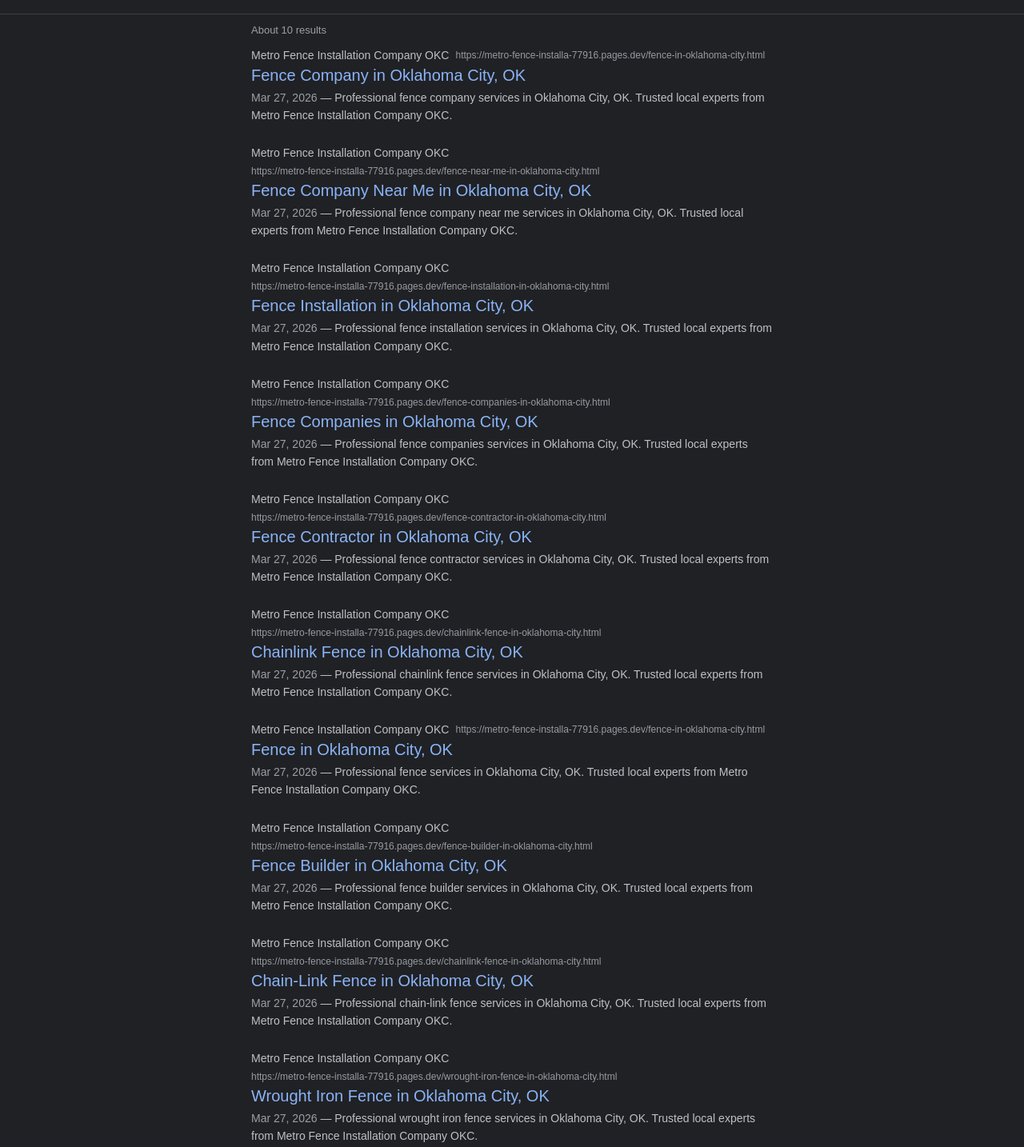
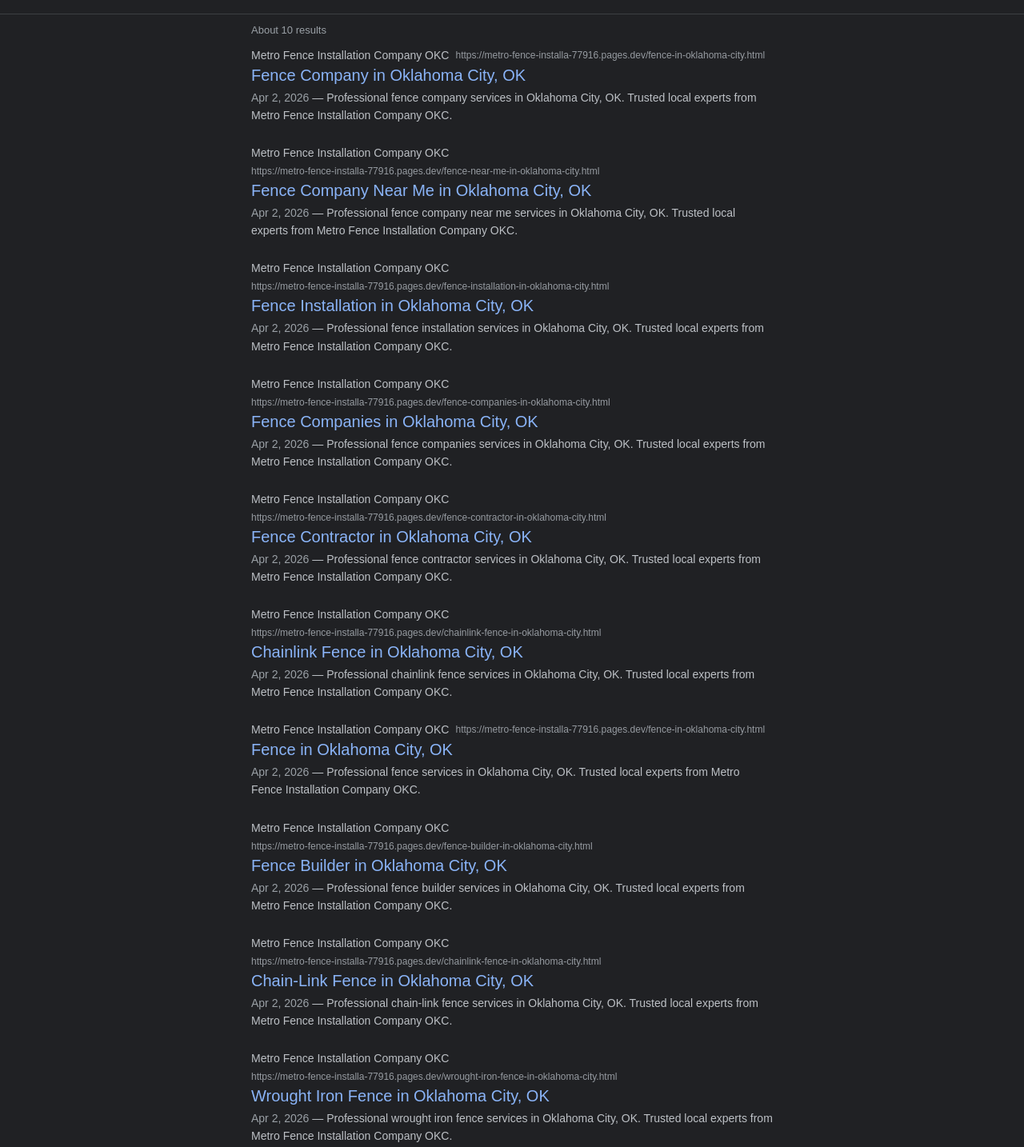
Before and after one commit to localbiznez/metro-fence-installa-77916, a plain HTML site: page index.html in a window 1280 px wide. Shown: the part 108-1542 px from the top of the page at 80% size. Drawn offline with Linux system fonts and the light colour scheme.

Commit message:
Deploy Metro Fence Installation Company OKC to Cloudflare Pages - 13 files

```diff
--- a/index.html
+++ b/index.html
@@ -71,7 +71,7 @@
         <span class="r-url">https://metro-fence-installa-77916.pages.dev/fence-in-oklahoma-city.html</span>
       </div>
       <a href="./fence-in-oklahoma-city.html" class="r-title">Fence Company in Oklahoma City, OK</a>
-      <p class="r-desc"><span class="r-date">Mar 27, 2026</span> — Professional fence company services in Oklahoma City, OK. Trusted local experts from Metro Fence Installation Company OKC.</p>
+      <p class="r-desc"><span class="r-date">Apr 2, 2026</span> — Professional fence company services in Oklahoma City, OK. Trusted local experts from Metro Fence Installation Company OKC.</p>
     </article>
     <article class="r" data-title="fence company near me in oklahoma city, ok">
       <div class="r-src">
@@ -79,7 +79,7 @@
         <span class="r-url">https://metro-fence-installa-77916.pages.dev/fence-near-me-in-oklahoma-city.html</span>
       </div>
       <a href="./fence-near-me-in-oklahoma-city.html" class="r-title">Fence Company Near Me in Oklahoma City, OK</a>
-      <p class="r-desc"><span class="r-date">Mar 27, 2026</span> — Professional fence company near me services in Oklahoma City, OK. Trusted local experts from Metro Fence Installation Company OKC.</p>
+      <p class="r-desc"><span class="r-date">Apr 2, 2026</span> — Professional fence company near me services in Oklahoma City, OK. Trusted local experts from Metro Fence Installation Company OKC.</p>
     </article>
     <article class="r" data-title="fence installation in oklahoma city, ok">
       <div class="r-src">
@@ -87,7 +87,7 @@
         <span class="r-url">https://metro-fence-installa-77916.pages.dev/fence-installation-in-oklahoma-city.html</span>
       </div>
       <a href="./fence-installation-in-oklahoma-city.html" class="r-title">Fence Installation in Oklahoma City, OK</a>
-      <p class="r-desc"><span class="r-date">Mar 27, 2026</span> — Professional fence installation services in Oklahoma City, OK. Trusted local experts from Metro Fence Installation Company OKC.</p>
+      <p class="r-desc"><span class="r-date">Apr 2, 2026</span> — Professional fence installation services in Oklahoma City, OK. Trusted local experts from Metro Fence Installation Company OKC.</p>
     </article>
     <article class="r" data-title="fence companies in oklahoma city, ok">
       <div class="r-src">
@@ -95,7 +95,7 @@
         <span class="r-url">https://metro-fence-installa-77916.pages.dev/fence-companies-in-oklahoma-city.html</span>
       </div>
       <a href="./fence-companies-in-oklahoma-city.html" class="r-title">Fence Companies in Oklahoma City, OK</a>
-      <p class="r-desc"><span class="r-date">Mar 27, 2026</span> — Professional fence companies services in Oklahoma City, OK. Trusted local experts from Metro Fence Installation Company OKC.</p>
+      <p class="r-desc"><span class="r-date">Apr 2, 2026</span> — Professional fence companies services in Oklahoma City, OK. Trusted local experts from Metro Fence Installation Company OKC.</p>
     </article>
     <article class="r" data-title="fence contractor in oklahoma city, ok">
       <div class="r-src">
@@ -103,7 +103,7 @@
         <span class="r-url">https://metro-fence-installa-77916.pages.dev/fence-contractor-in-oklahoma-city.html</span>
       </div>
       <a href="./fence-contractor-in-oklahoma-city.html" class="r-title">Fence Contractor in Oklahoma City, OK</a>
-      <p class="r-desc"><span class="r-date">Mar 27, 2026</span> — Professional fence contractor services in Oklahoma City, OK. Trusted local experts from Metro Fence Installation Company OKC.</p>
+      <p class="r-desc"><span class="r-date">Apr 2, 2026</span> — Professional fence contractor services in Oklahoma City, OK. Trusted local experts from Metro Fence Installation Company OKC.</p>
     </article>
     <article class="r" data-title="chainlink fence in oklahoma city, ok">
       <div class="r-src">
@@ -111,7 +111,7 @@
         <span class="r-url">https://metro-fence-installa-77916.pages.dev/chainlink-fence-in-oklahoma-city.html</span>
       </div>
       <a href="./chainlink-fence-in-oklahoma-city.html" class="r-title">Chainlink Fence in Oklahoma City, OK</a>
-      <p class="r-desc"><span class="r-date">Mar 27, 2026</span> — Professional chainlink fence services in Oklahoma City, OK. Trusted local experts from Metro Fence Installation Company OKC.</p>
+      <p class="r-desc"><span class="r-date">Apr 2, 2026</span> — Professional chainlink fence services in Oklahoma City, OK. Trusted local experts from Metro Fence Installation Company OKC.</p>
     </article>
     <article class="r" data-title="fence in oklahoma city, ok">
       <div class="r-src">
@@ -119,7 +119,7 @@
         <span class="r-url">https://metro-fence-installa-77916.pages.dev/fence-in-oklahoma-city.html</span>
       </div>
       <a href="./fence-in-oklahoma-city.html" class="r-title">Fence in Oklahoma City, OK</a>
-      <p class="r-desc"><span class="r-date">Mar 27, 2026</span> — Professional fence services in Oklahoma City, OK. Trusted local experts from Metro Fence Installation Company OKC.</p>
+      <p class="r-desc"><span class="r-date">Apr 2, 2026</span> — Professional fence services in Oklahoma City, OK. Trusted local experts from Metro Fence Installation Company OKC.</p>
     </article>
     <article class="r" data-title="fence builder in oklahoma city, ok">
       <div class="r-src">
@@ -127,7 +127,7 @@
         <span class="r-url">https://metro-fence-installa-77916.pages.dev/fence-builder-in-oklahoma-city.html</span>
       </div>
       <a href="./fence-builder-in-oklahoma-city.html" class="r-title">Fence Builder in Oklahoma City, OK</a>
-      <p class="r-desc"><span class="r-date">Mar 27, 2026</span> — Professional fence builder services in Oklahoma City, OK. Trusted local experts from Metro Fence Installation Company OKC.</p>
+      <p class="r-desc"><span class="r-date">Apr 2, 2026</span> — Professional fence builder services in Oklahoma City, OK. Trusted local experts from Metro Fence Installation Company OKC.</p>
     </article>
     <article class="r" data-title="chain-link fence in oklahoma city, ok">
       <div class="r-src">
@@ -135,7 +135,7 @@
         <span class="r-url">https://metro-fence-installa-77916.pages.dev/chainlink-fence-in-oklahoma-city.html</span>
       </div>
       <a href="./chainlink-fence-in-oklahoma-city.html" class="r-title">Chain-Link Fence in Oklahoma City, OK</a>
-      <p class="r-desc"><span class="r-date">Mar 27, 2026</span> — Professional chain-link fence services in Oklahoma City, OK. Trusted local experts from Metro Fence Installation Company OKC.</p>
+      <p class="r-desc"><span class="r-date">Apr 2, 2026</span> — Professional chain-link fence services in Oklahoma City, OK. Trusted local experts from Metro Fence Installation Company OKC.</p>
     </article>
     <article class="r" data-title="wrought iron fence in oklahoma city, ok">
       <div class="r-src">
@@ -143,7 +143,7 @@
         <span class="r-url">https://metro-fence-installa-77916.pages.dev/wrought-iron-fence-in-oklahoma-city.html</span>
       </div>
       <a href="./wrought-iron-fence-in-oklahoma-city.html" class="r-title">Wrought Iron Fence in Oklahoma City, OK</a>
-      <p class="r-desc"><span class="r-date">Mar 27, 2026</span> — Professional wrought iron fence services in Oklahoma City, OK. Trusted local experts from Metro Fence Installation Company OKC.</p>
+      <p class="r-desc"><span class="r-date">Apr 2, 2026</span> — Professional wrought iron fence services in Oklahoma City, OK. Trusted local experts from Metro Fence Installation Company OKC.</p>
     </article>
     </div>
 
```
Also changed, not shown: sitemap.xml (+9 -9 lines).
